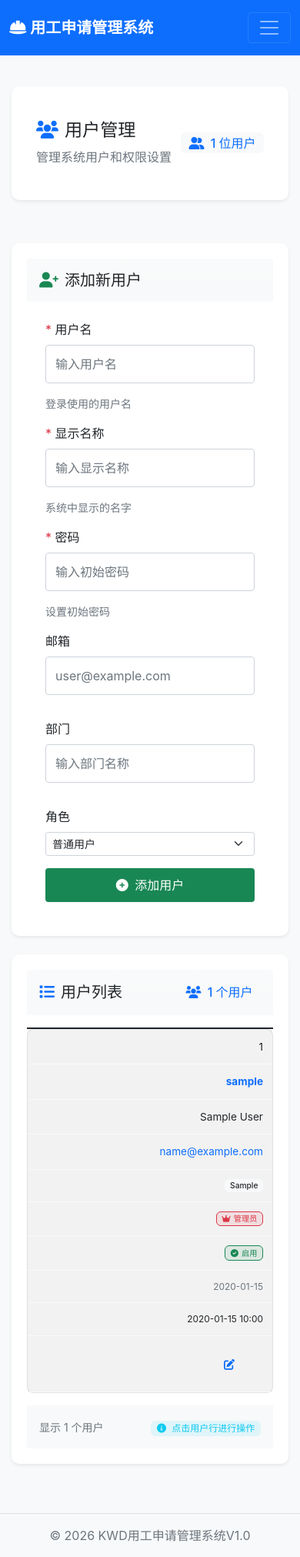
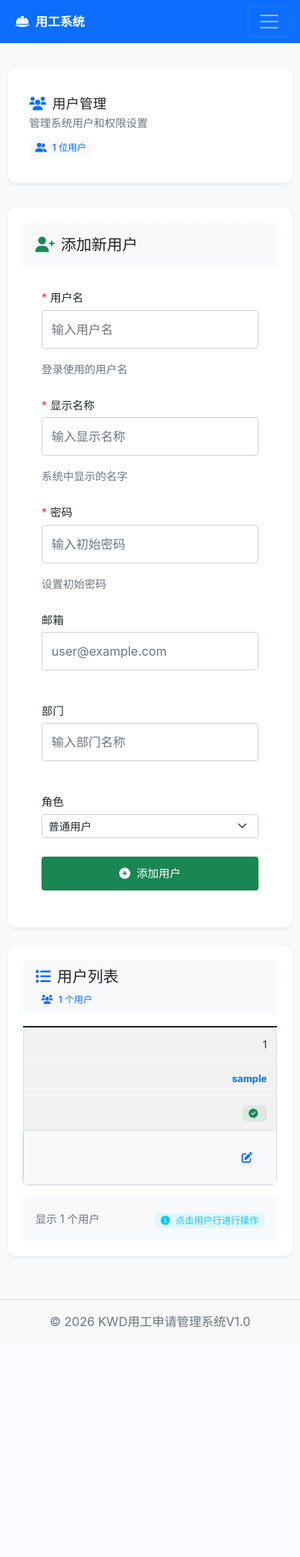
Before and after one commit to qianqianjie-999/labormanagement, a Flask app: page /admin/users in a window 390 px wide. Shown: the whole page at 77% size. After the commit the page ends 1725 px from the top, so only its background shows below. Run offline with Flask 3, Linux system fonts and the light colour scheme; a user stored in the database is signed in; tables that the repository leaves empty hold one stand-in row (values such as "Sample post"); parts of the project's set-up code (start-up, migrations or seed data) failed here and were passed over; some libraries are stand-ins or nearby versions.

Commit message:
feat: 移动端适配优化
- 优化 base.html 导航栏移动端显示
- 优化 admin/dashboard 统计卡片响应式布局
- 优化 admin/users 用户表格移动端体验
- 优化 admin/reports 报表筛选器移动端布局
- 优化 user/apply 申请页面响应式设计
- 优化 user/apply_edit 编辑页面移动端显示
- 优化 user/history 历史记录页面响应式
- 优化 admin/items 项目管理和 admin/import 导入页面
- 增强 style.css 移动端通用样式

```diff
--- a/static/css/style.css
+++ b/static/css/style.css
@@ -135,7 +135,7 @@
 
 
 
-/* static/css/style.css 或直接在base.html中添加 */
+/* 移动端优化 */
 @media (max-width: 768px) {
   /* 调整表格字体和间距 */
   .table th, .table td {
@@ -146,19 +146,39 @@
   /* 按钮加大触摸区域 */
   .btn {
     padding: 0.5rem 1rem;
-    min-height: 44px; /* 苹果建议的最小触摸目标 */
+    min-height: 44px;
+    font-size: 0.9rem;
+  }
+
+  /* 按钮组在移动端堆叠 */
+  .btn-group .btn {
+    min-width: 44px;
+    padding: 0.4rem 0.6rem;
   }
 
   /* 输入框加大 */
   .form-control {
-    font-size: 16px; /* 防止iOS自动缩放 */
+    font-size: 16px;
     padding: 0.75rem;
+    min-height: 44px;
+  }
+
+  /* 表单标签优化 */
+  .form-label {
+    font-size: 0.9rem;
+    margin-bottom: 0.3rem;
   }
 
   /* 模态框全屏显示 */
   .modal-dialog {
     margin: 0;
     max-width: 100%;
+    max-height: 100vh;
+  }
+
+  .modal-content {
+    border-radius: 0;
+    min-height: 100vh;
   }
 
   /* 隐藏部分非关键列 */
@@ -166,23 +186,155 @@
     display: none !important;
   }
 
-  /* 调整卡片间距 */
+  /* 卡片优化 */
+  .card {
+    margin: 0.5rem 0;
+    border-radius: 0.5rem;
+  }
+
   .card-body {
     padding: 0.75rem;
   }
 
-  /* 调整统计卡片布局 */
-  .stats-card .card-body {
+  .card-header {
+    padding: 0.75rem 1rem;
+  }
+
+  /* 统计卡片布局 - 2列网格 */
+  .stats-card {
+    margin-bottom: 0.75rem;
+  }
+
+  /* 导航栏优化 */
+  .navbar {
+    padding: 0.5rem 0;
+  }
+
+  .navbar-brand {
+    font-size: 1rem;
+    padding: 0 0.5rem;
+  }
+
+  .navbar-nav .nav-link {
+    padding: 0.6rem 1rem;
+    font-size: 0.95rem;
+  }
+
+  .navbar-nav .nav-link i {
+    width: 1.5rem;
+    text-align: center;
+    margin-right: 0.5rem;
+  }
+
+  /* 下拉菜单全宽 */
+  .dropdown-menu {
+    width: 100%;
+    border-radius: 0;
+  }
+
+  /* 页面标题优化 */
+  h1, .h1 {
+    font-size: 1.5rem;
+  }
+
+  h2, .h2 {
+    font-size: 1.3rem;
+  }
+
+  h3, .h3 {
+    font-size: 1.1rem;
+  }
+
+  /* 表格响应式优化 */
+  .table-responsive {
+    font-size: 0.85rem;
+    margin: 0 -0.75rem;
+    padding: 0 0.75rem;
+  }
+
+  /* 输入组优化 */
+  .input-group {
+    flex-direction: column;
+    gap: 0.5rem;
+  }
+
+  .input-group > .form-control,
+  .input-group > .input-group-text {
+    width: 100%;
+    border-radius: 0.25rem;
+  }
+
+  /* 表单行优化 */
+  .row.g-3 > [class*="col-"] {
+    padding: 0.25rem 0.5rem;
+  }
+
+  /* 徽章优化 */
+  .badge {
+    font-size: 0.75rem;
+    padding: 0.25rem 0.5rem;
+  }
+
+  /* 警告框优化 */
+  .alert {
+    padding: 0.75rem;
+    font-size: 0.9rem;
+  }
+
+  /* 分页优化 */
+  .pagination {
+    flex-wrap: wrap;
+    justify-content: center;
+  }
+
+  /* 工具栏优化 */
+  .d-flex.gap-2 {
+    gap: 0.5rem !important;
+  }
+
+  /* 模态框内部滚动 */
+  .modal-body {
+    overflow-y: auto;
+    max-height: calc(100vh - 120px);
+  }
+
+  /* 表格操作按钮单独一行 */
+  .table td:last-child,
+  .table th:last-child {
+    position: sticky;
+    right: 0;
+    background: white;
+    z-index: 10;
+    box-shadow: -2px 0 5px rgba(0,0,0,0.1);
+  }
+
+  .table-responsive .table td:last-child,
+  .table-responsive .table th:last-child {
+    background: #f8f9fa;
+  }
+}
+
+/* 超小屏幕额外优化 */
+@media (max-width: 576px) {
+  .container {
+    padding: 0 10px;
+  }
+
+  .card-body {
     padding: 0.5rem;
   }
 
-  /* 表格操作按钮组优化 */
-  .btn-group {
-    flex-wrap: wrap;
+  .btn-group-sm > .btn {
+    padding: 0.25rem 0.4rem;
+    font-size: 0.8rem;
   }
-  .btn-group > .btn {
-    margin: 2px;
-    flex: 1;
-    min-width: 60px;
+
+  .table th, .table td {
+    padding: 0.25rem;
+    font-size: 0.8rem;
+  }
+
+  .hide-on-xs {
+    display: none !important;
   }
 }
--- a/templates/admin/import.html
+++ b/templates/admin/import.html
@@ -4,9 +4,9 @@
 {% block title %}Excel数据导入 - 用工申请管理系统{% endblock %}
 
 {% block header %}
-<h1 class="mb-4">
+<h1 class="mb-3 mb-md-4">
     <i class="fas fa-file-import"></i> Excel数据导入
-    <small class="text-muted">批量导入分部分项工程数据</small>
+    <small class="text-muted d-block d-md-inline">批量导入分部分项工程数据</small>
 </h1>
 {% endblock %}
 
--- a/templates/admin/items.html
+++ b/templates/admin/items.html
@@ -4,9 +4,9 @@
 {% block title %}分部分项工程管理 - 用工申请管理系统{% endblock %}
 
 {% block header %}
-<h1 class="mb-4">
+<h1 class="mb-3 mb-md-4">
     <i class="fas fa-list"></i> 分部分项工程管理
-    <small class="text-muted">管理分部分项工程和人工系数</small>
+    <small class="text-muted d-block d-md-inline">管理分部分项工程和人工系数</small>
 </h1>
 {% endblock %}
 
--- a/templates/admin/users.html
+++ b/templates/admin/users.html
@@ -3,19 +3,19 @@
 {% block title %}用户管理 - 用工申请管理系统{% endblock %}
 
 {% block header %}
-<div class="row mb-4">
-    <div class="col-md-12">
+<div class="row mb-3 mb-md-4">
+    <div class="col-12">
         <div class="card border-0 shadow-sm">
-            <div class="card-body py-4">
-                <div class="d-flex justify-content-between align-items-center">
-                    <div>
-                        <h1 class="h3 mb-2">
+            <div class="card-body py-3 py-md-4">
+                <div class="d-flex flex-column flex-md-row justify-content-between align-items-start align-items-md-center">
+                    <div class="mb-2 mb-md-0">
+                        <h1 class="h3 mb-1">
                             <i class="fas fa-users text-primary me-2"></i>用户管理
                         </h1>
-                        <p class="text-muted mb-0">管理系统用户和权限设置</p>
+                        <p class="text-muted mb-0 small">管理系统用户和权限设置</p>
                     </div>
-                    <div class="text-end">
-                        <span class="badge bg-light text-primary fs-6">
+                    <div>
+                        <span class="badge bg-light text-primary">
                             <i class="fas fa-user-friends me-1"></i> {{ users|length }} 位用户
                         </span>
                     </div>
@@ -88,17 +88,15 @@
 
         <!-- 用户列表 -->
         <div class="card border-0 shadow-sm">
-            <div class="card-header bg-gradient bg-light border-0 py-3">
-                <div class="d-flex align-items-center justify-content-between">
-                    <div class="d-flex align-items-center">
+            <div class="card-header bg-gradient bg-light border-0 py-2 py-md-3">
+                <div class="d-flex flex-column flex-md-row align-items-start align-items-md-center justify-content-between">
+                    <div class="d-flex align-items-center mb-2 mb-md-0">
                         <i class="fas fa-list text-primary fs-5 me-2"></i>
                         <h5 class="card-title mb-0 text-dark">用户列表</h5>
                     </div>
-                    <div>
-                        <span class="badge bg-primary-subtle text-primary fs-6">
-                            <i class="fas fa-users me-1"></i> {{ users|length }} 个用户
-                        </span>
-                    </div>
+                    <span class="badge bg-primary-subtle text-primary">
+                        <i class="fas fa-users me-1"></i> {{ users|length }} 个用户
+                    </span>
                 </div>
             </div>
             <div class="card-body p-0">
@@ -107,79 +105,63 @@
                     <table class="table table-hover table-striped mb-0">
                         <thead class="table-light">
                             <tr>
-                                <th class="ps-4">ID</th>
+                                <th class="ps-3 ps-md-4">ID</th>
                                 <th>用户名</th>
-                                <th>显示名称</th>
-                                <th>邮箱</th>
-                                <th>部门</th>
-                                <th>角色</th>
+                                <th class="hide-on-mobile">显示名称</th>
+                                <th class="hide-on-mobile">部门</th>
+                                <th class="hide-on-mobile">角色</th>
                                 <th>状态</th>
-                                <th>创建时间</th>
-                                <th>最后登录</th>
-                                <th class="text-center pe-4">操作</th>
+                                <th class="hide-on-mobile">创建时间</th>
+                                <th class="text-center pe-3 pe-md-4">操作</th>
                             </tr>
                         </thead>
                         <tbody>
                             {% for user in users %}
                             <tr>
-                                <td class="ps-4">{{ user.id }}</td>
+                                <td class="ps-3 ps-md-4">{{ user.id }}</td>
                                 <td><strong class="text-primary">{{ user.username }}</strong></td>
-                                <td>{{ user.display_name }}</td>
-                                <td>
-                                    {% if user.email %}
-                                        <a href="mailto:{{ user.email }}" class="text-decoration-none">{{ user.email }}</a>
-                                    {% else %}
-                                        <span class="text-muted">-</span>
-                                    {% endif %}
-                                </td>
-                                <td>
+                                <td class="hide-on-mobile">{{ user.display_name }}</td>
+                                <td class="hide-on-mobile">
                                     {% if user.department %}
                                         <span class="badge bg-light text-dark">{{ user.department }}</span>
                                     {% else %}
                                         <span class="text-muted">-</span>
                                     {% endif %}
                                 </td>
-                                <td>
+                                <td class="hide-on-mobile">
                                     {% if user.is_admin %}
-                                        <span class="badge bg-danger bg-opacity-10 text-danger border border-danger border-opacity-25">
+                                        <span class="badge bg-danger bg-opacity-10 text-danger">
                                             <i class="fas fa-crown me-1"></i>管理员
                                         </span>
                                     {% else %}
-                                        <span class="badge bg-secondary bg-opacity-10 text-secondary border border-secondary border-opacity-25">
+                                        <span class="badge bg-secondary bg-opacity-10 text-secondary">
                                             普通用户
                                         </span>
                                     {% endif %}
                                 </td>
                                 <td>
                                     {% if user.is_active %}
-                                        <span class="badge bg-success bg-opacity-10 text-success border border-success border-opacity-25">
-                                            <i class="fas fa-check-circle me-1"></i>启用
+                                        <span class="badge bg-success bg-opacity-10 text-success">
+                                            <i class="fas fa-check-circle me-1"></i>
                                         </span>
                                     {% else %}
-                                        <span class="badge bg-warning bg-opacity-10 text-warning border border-warning border-opacity-25">
-                                            <i class="fas fa-ban me-1"></i>禁用
+                                        <span class="badge bg-warning bg-opacity-10 text-warning">
+                                            <i class="fas fa-ban me-1"></i>
                                         </span>
                                     {% endif %}
                                 </td>
-                                <td>
+                                <td class="hide-on-mobile">
                                     <span class="text-muted small">{{ user.created_at.strftime('%Y-%m-%d') }}</span>
                                 </td>
-                                <td>
-                                    {% if user.last_login %}
-                                        <span class="small">{{ user.last_login.strftime('%Y-%m-%d %H:%M') }}</span>
-                                    {% else %}
-                                        <span class="text-muted small">从未登录</span>
-                                    {% endif %}
-                                </td>
-                                <td class="text-center pe-4">
+                                <td class="text-center pe-3 pe-md-4">
                                     <div class="btn-group btn-group-sm" role="group">
                                         <button class="btn btn-outline-primary edit-user-btn"
                                                 data-user-id="{{ user.id }}"
-                                                data-bs-toggle="tooltip" title="编辑用户">
+                                                data-bs-toggle="tooltip" title="编辑">
                                             <i class="fas fa-edit"></i>
                                         </button>
                                         {% if user.id != current_user.id %}
-                                        <button class="btn btn-outline-warning reset-password-btn"
+                                        <button class="btn btn-outline-warning reset-password-btn d-none d-sm-inline-flex"
                                                 data-user-id="{{ user.id }}"
                                                 data-username="{{ user.username }}"
                                                 data-bs-toggle="tooltip" title="重置密码">
@@ -188,7 +170,7 @@
                                         <button class="btn btn-outline-danger delete-user-btn"
                                                 data-user-id="{{ user.id }}"
                                                 data-username="{{ user.username }}"
-                                                data-bs-toggle="tooltip" title="删除用户">
+                                                data-bs-toggle="tooltip" title="删除">
                                             <i class="fas fa-trash-alt"></i>
                                         </button>
                                         {% endif %}
--- a/templates/base.html
+++ b/templates/base.html
@@ -23,13 +23,16 @@
 </head>
 <body>
     <!-- 导航栏 -->
-    <nav class="navbar navbar-expand-lg navbar-dark bg-primary">
+    <nav class="navbar navbar-expand-lg navbar-dark bg-primary sticky-top">
         <div class="container-fluid">
-            <a class="navbar-brand" href="{{ url_for('user_index') if current_user.is_authenticated else url_for('login') }}">
-                <i class="fas fa-hard-hat"></i> 用工申请管理系统
+            <a class="navbar-brand d-flex align-items-center" href="{{ url_for('user_index') if current_user.is_authenticated else url_for('login') }}">
+                <i class="fas fa-hard-hat me-2"></i>
+                <span class="d-none d-sm-inline">用工申请管理系统</span>
+                <span class="d-sm-none">用工系统</span>
             </a>
 
-            <button class="navbar-toggler" type="button" data-bs-toggle="collapse" data-bs-target="#navbarNav">
+            <button class="navbar-toggler" type="button" data-bs-toggle="collapse" data-bs-target="#navbarNav"
+                    aria-controls="navbarNav" aria-expanded="false" aria-label="切换导航">
                 <span class="navbar-toggler-icon"></span>
             </button>
 
--- a/templates/user/apply_edit.html
+++ b/templates/user/apply_edit.html
@@ -4,9 +4,9 @@
 {% block title %}修改用工申请 - 用工申请管理系统{% endblock %}
 
 {% block header %}
-<h1 class="mb-4">
+<h1 class="mb-3 mb-md-4">
     <i class="fas fa-edit"></i> 修改用工申请
-    <small class="text-muted">申请编号: #{{ application.id }}</small>
+    <small class="text-muted d-block d-md-inline">申请编号: #{{ application.id }}</small>
 </h1>
 {% endblock %}
 
--- a/templates/user/history.html
+++ b/templates/user/history.html
@@ -4,9 +4,9 @@
 {% block title %}申请历史 - 用工申请管理系统{% endblock %}
 
 {% block header %}
-<h1 class="mb-4">
+<h1 class="mb-3 mb-md-4">
     <i class="fas fa-history"></i> 用工申请历史
-    <small class="text-muted">查看和管理申请记录</small>
+    <small class="text-muted d-block d-md-inline">查看和管理申请记录</small>
 </h1>
 {% endblock %}
 
```
Also changed, not shown: templates/admin/dashboard.html (+16 -16 lines), templates/admin/reports.html (+26 -38 lines), templates/user/apply.html (+4 -4 lines).
